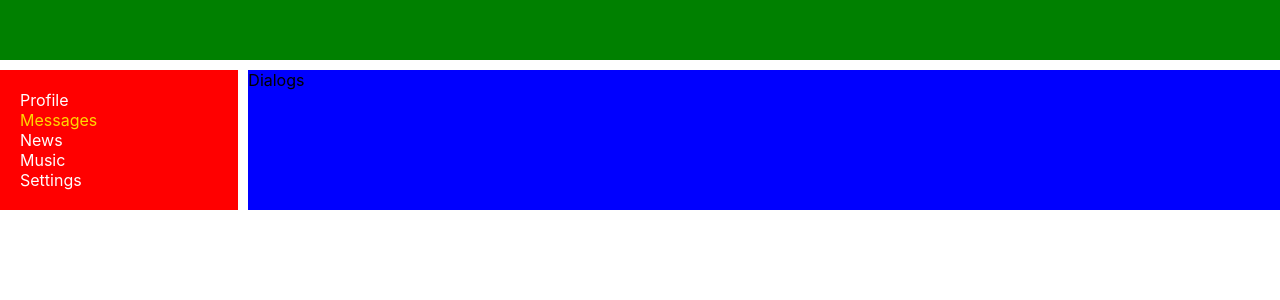
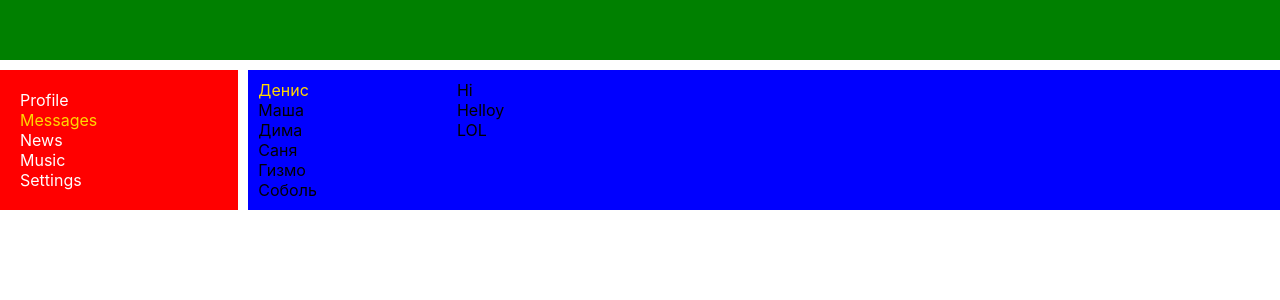
Before and after one commit to SFill2108/Social-React-2.0, a React (Create React App) app: page /Dialogs in a window 1280 px wide. Shown: the top 300 px of the page. Built offline with nearby package versions, Linux system fonts and the light colour scheme.

Commit message:
dialog page

```diff
--- a/src/components/Dialogs/Dialogs.jsx
+++ b/src/components/Dialogs/Dialogs.jsx
@@ -3,8 +3,32 @@ import s from './Dialogs.module.css';
 
 const Dialogs = () => {
     return(
-        <div>
-            Dialogs
+        <div className={s.dialogs}>
+            <div className={s.dialogsItems}>
+                <div className={s.dialog + ' ' + s.active}>
+                    Денис
+                </div>
+                <div className={s.dialog}>
+                    Маша
+                </div>
+                <div className={s.dialog}>
+                    Дима
+                </div>
+                <div className={s.dialog}>
+                    Саня
+                </div>
+                <div className={s.dialog}>
+                    Гизмо
+                </div>
+                <div className={s.dialog}>
+                    Соболь
+                </div>
+            </div>
+            <div className={s.messages}>
+                <div className={s.message}>Hi</div>
+                <div className={s.message}>Helloy</div>
+                <div className={s.message}>LOL</div>
+            </div>
         </div>
     );
 }
--- a/src/components/Dialogs/Dialogs.module.css
+++ b/src/components/Dialogs/Dialogs.module.css
@@ -0,0 +1,18 @@
+.dialogs {
+    display: grid;
+    grid-template-columns: 2fr 10fr;
+}
+
+.dialogsItems {
+    padding: 10px;
+}
+
+.dialogsItems .active {
+    color: gold;
+}
+
+.messages {
+    padding: 10px;
+}
+
+.message {}
```
